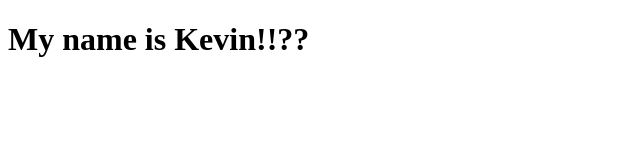
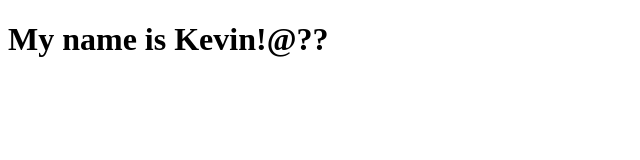
Before and after one commit to Kev1nM3N/First-Github, a plain HTML site: page index.html in a window 1280 px wide. Shown: the full height of the page, 0-640 px from the left. Drawn offline with Linux system fonts and the light colour scheme.

Commit message:
Add at and remove exclamation marks

```diff
--- a/index.html
+++ b/index.html
@@ -7,6 +7,6 @@
     <title>Document</title>
 </head>
 <body>
-<h1>My name is Kevin!!??</h1>
+<h1>My name is Kevin!@??</h1>
 </body>
 </html>
```
